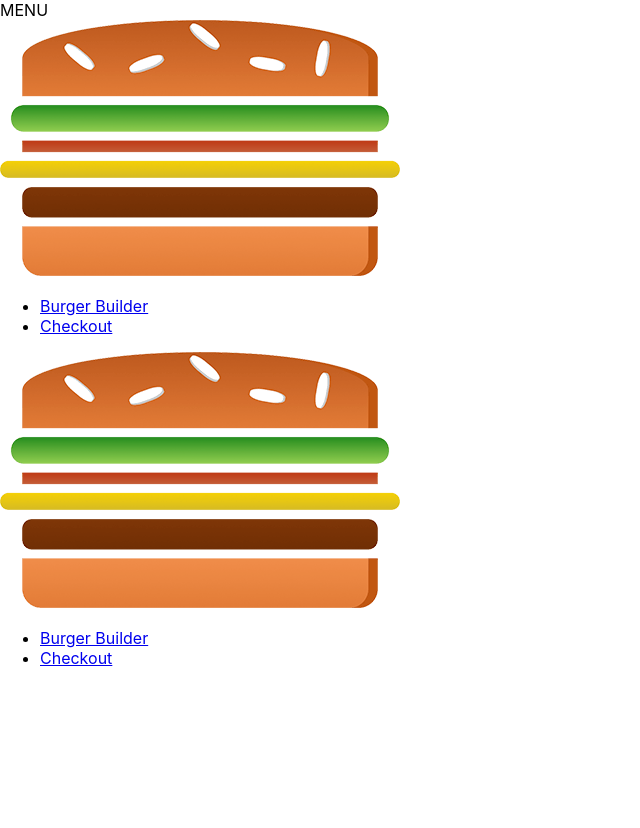
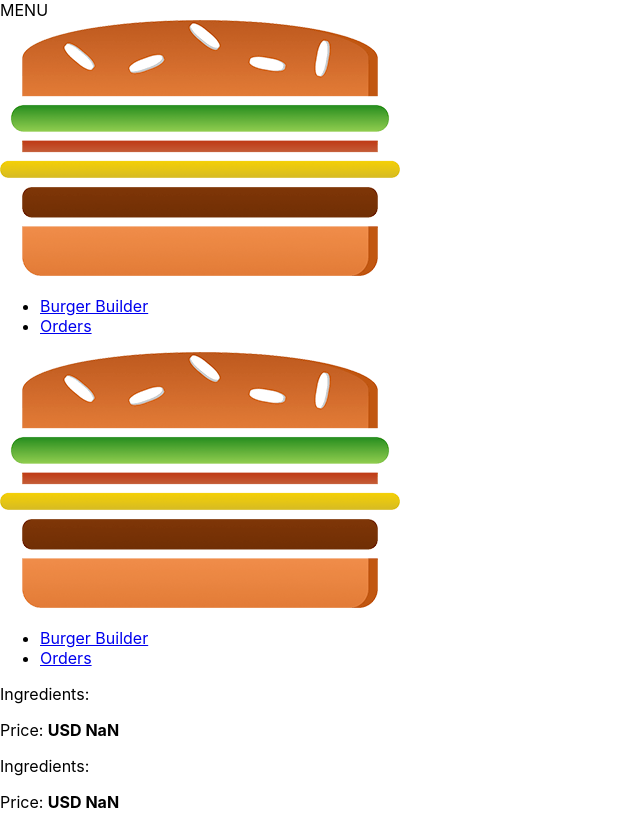
Before and after one commit to atm1504/ham-burger-react, a React app: page /orders in a window 1280 px wide. Shown: the whole page, without its empty margins (0-640 px from the left). Before the commit the page ends 800 px from the top, so only its background shows below. Built offline with nearby package versions, Linux system fonts and the light colour scheme.

Commit message:
Navigation

```diff
--- a/src/App.js
+++ b/src/App.js
@@ -4,6 +4,8 @@
 import { Route, Switch } from 'react-router';
 
 import Checkout from './containers/Checkout/Checkout';
+
+import Orders from './containers/Orders/Orders';
 
 export default class App extends Component {
   // state = {
@@ -24,6 +26,8 @@
           {/* {this.state.show ? <BurgerBuilder /> : null} */}
           <Switch>
             <Route path="/checkout" component={Checkout} />
+            <Route path="/orders" component={Orders} />
+
             <Route path="/" exact component={BurgerBuilder} />
           </Switch>
 
--- a/src/components/Navigation/NavigationItems/NavigationItem/NavigationItem.js
+++ b/src/components/Navigation/NavigationItems/NavigationItem/NavigationItem.js
@@ -1,13 +1,16 @@
 import React from 'react';
 
 import classes from "./NavigationItem.css"
+import { NavLink } from "react-router-dom"
 
 const NavigationItem = (props) => {
     return (
         <li className={classes.NavigationItem}>
-            <a
-                href={props.link}
-                className={props.active ? classes.active : null}>{props.children}</a>
+            <NavLink
+                to={props.link}
+                exact={props.exact}
+                activeClassName={classes.active}
+            >{props.children}</NavLink>
         </li>
     )
 }
--- a/src/components/Navigation/NavigationItems/NavigationItems.js
+++ b/src/components/Navigation/NavigationItems/NavigationItems.js
@@ -6,8 +6,8 @@
 const NavigationItems = () => {
     return (
         <ul className={classes.NavigationItems}>
-            <NavigationItem link="/" active>Burger Builder</NavigationItem>
-            <NavigationItem link="/">Checkout</NavigationItem>
+            <NavigationItem exact link="/" >Burger Builder</NavigationItem>
+            <NavigationItem link="/orders">Orders</NavigationItem>
 
         </ul>
     )
--- /dev/null
+++ b/src/components/Order/Order.css
@@ -0,0 +1,8 @@
+.Order {
+  width: 80%;
+  border: 1px solid #eee;
+  box-shadow: 0 2px 3px #ccc;
+  padding: 10px;
+  margin: 10px auto;
+  box-sizing: border-box;
+}
--- /dev/null
+++ b/src/components/Order/Order.js
@@ -0,0 +1,37 @@
+import React from 'react';
+
+import classes from './Order.css';
+
+const order = (props) => {
+    const ingredients = [];
+
+    for (let ingredientName in props.ingredients) {
+        ingredients.push(
+            {
+                name: ingredientName,
+                amount: props.ingredients[ingredientName]
+            }
+        );
+    }
+
+    const ingredientOutput = ingredients.map(ig => {
+        return <span
+            style={{
+                textTransform: 'capitalize',
+                display: 'inline-block',
+                margin: '0 8px',
+                border: '1px solid #ccc',
+                padding: '5px'
+            }}
+            key={ig.name}>{ig.name} ({ig.amount})</span>;
+    });
+
+    return (
+        <div className={classes.Order}>
+            <p>Ingredients: {ingredientOutput}</p>
+            <p>Price: <strong>USD {Number.parseFloat(props.price).toFixed(2)}</strong></p>
+        </div>
+    );
+};
+
+export default order;
--- a/src/containers/Orders/Orders.js
+++ b/src/containers/Orders/Orders.js
@@ -0,0 +1,17 @@
+import React, { Component } from 'react';
+import Order from '../../components/Order/Order';
+
+export class Orders extends Component {
+    render() {
+        return (
+            <div>
+
+                <Order />
+                <Order />
+
+            </div>
+        )
+    }
+}
+
+export default Orders
```
